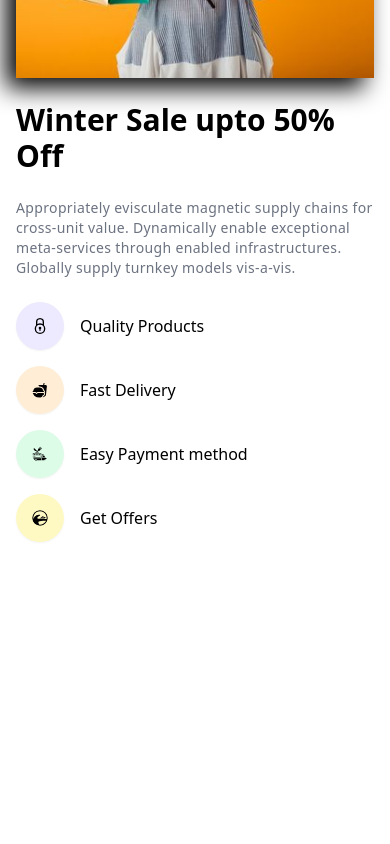
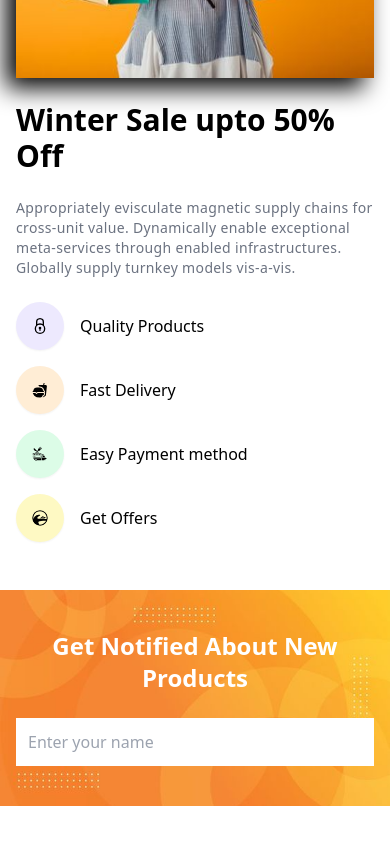
Before and after one commit to Shuvankor-Hazra/ecommerce-web, a React (Vite) app: page / in a window 390 px wide. Shown: the part 4132-4976 px from the top of the page. Built offline with nearby package versions, Linux system fonts and the light colour scheme.

Commit message:
Subscribe section added

```diff
--- a/src/App.jsx
+++ b/src/App.jsx
@@ -5,6 +5,7 @@
 import Hero from "./components/Hero/Hero";
 import Navbar from "./components/Navbar/Navbar";
 import Products from "./components/Products/Products";
+import Subscribe from "./components/Subscribe/Subscribe";
 import TopProducts from "./components/TopProducts/TopProducts";
 
 
@@ -21,12 +22,13 @@
   }, []);
 
   return (
-    <div className="mb-96">
+    <div className="mb-60">
       <Navbar />
       <Hero />
       <Products />
       <TopProducts />
       <Banner />
+      <Subscribe />
     </div>
   );
 }
--- /dev/null
+++ b/src/components/Subscribe/Subscribe.jsx
@@ -0,0 +1,35 @@
+import Banner from '../../assets/website/orange-pattern.png';
+
+const BannerImg = {
+    backgroundImage: `url(${Banner})`,
+    backgroundPosition: "center",
+    backgroundRepeat: "no-repeat",
+    backgroundSize: "cover",
+    height: "100%",
+    width: "100%",
+
+}
+
+const Subscribe = () => {
+    return (
+        <div
+            data-aos="zoom-in"
+            className='mb-20 bg-gray-100 dark:bg-gray-800 text-white'
+            style={BannerImg}
+        >
+            <div className='container backdrop:blur-sm py-10'>
+                <div className='space-y-6 max-w-xl mx-auto'>
+                    <h1 className='text-2xl !text-center sm:text-left sm:text-4xl font-semibold'>Get Notified About New Products</h1>
+                    <input
+                        data-aos="fade-up"
+                        type="text"
+                        placeholder='Enter your name'
+                        className='w-full p-3'
+                    />
+                </div>
+            </div>
+        </div>
+    );
+};
+
+export default Subscribe;
```
Also changed, not shown: src/assets/website/orange-pattern.png (added).
